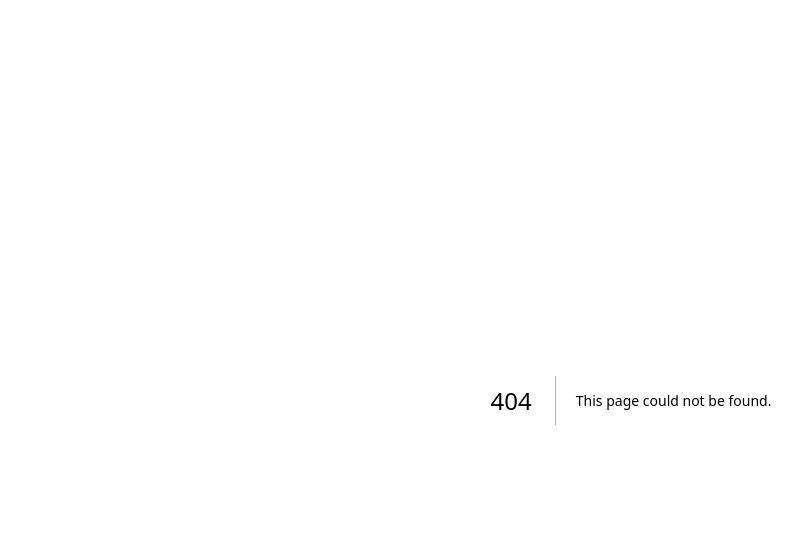
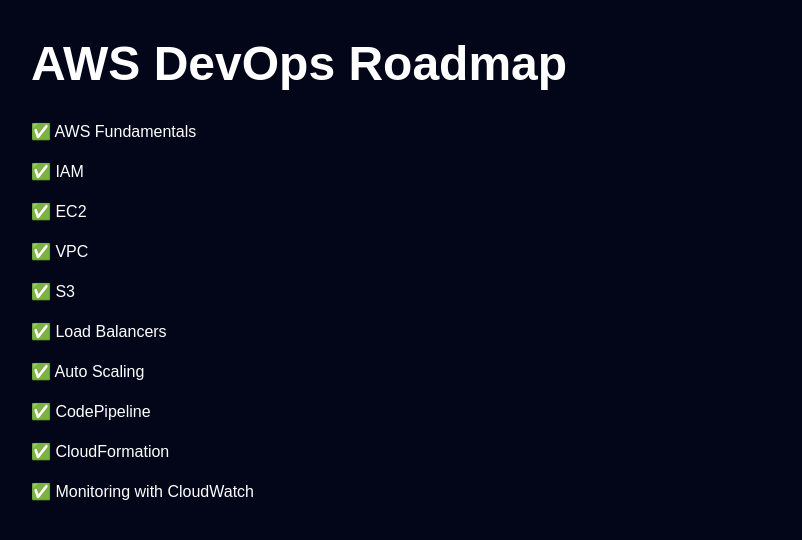
Before and after one commit to Sekharbobby/learnwithbobby, a Next.js app: page /aws-devops in a window 1280 px wide. Before the commit this address had no page. Shown: the top 540 px of the page, without its empty margins (9-811 px from the left). Built offline with nearby package versions, Linux system fonts and the light colour scheme.

Commit message:
Add AWS DevOps roadmap

```diff
--- /dev/null
+++ b/app/aws-devops/page.tsx
@@ -0,0 +1,22 @@
+export default function AwsDevOpsPage() {
+  return (
+    <main className="min-h-screen bg-slate-950 p-10 text-white">
+      <h1 className="mb-8 text-5xl font-bold">
+        AWS DevOps Roadmap
+      </h1>
+
+      <div className="space-y-4">
+        <div>✅ AWS Fundamentals</div>
+        <div>✅ IAM</div>
+        <div>✅ EC2</div>
+        <div>✅ VPC</div>
+        <div>✅ S3</div>
+        <div>✅ Load Balancers</div>
+        <div>✅ Auto Scaling</div>
+        <div>✅ CodePipeline</div>
+        <div>✅ CloudFormation</div>
+        <div>✅ Monitoring with CloudWatch</div>
+      </div>
+    </main>
+  );
+}
```
